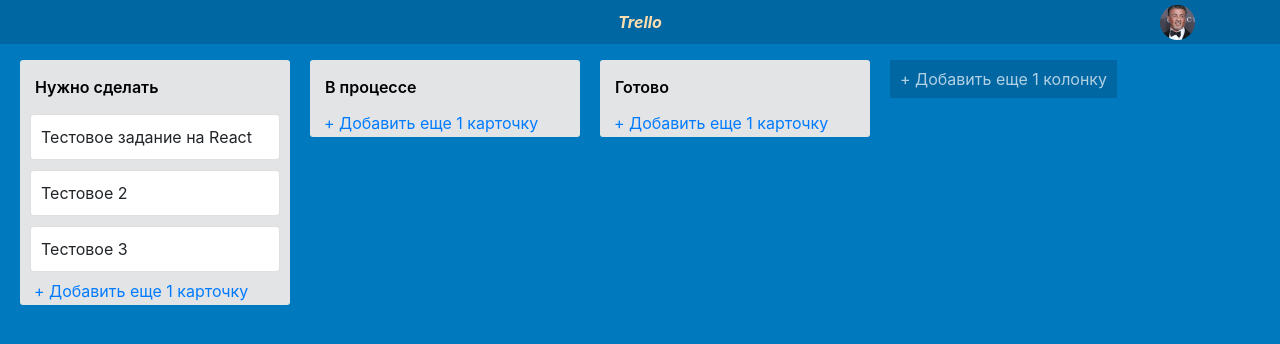
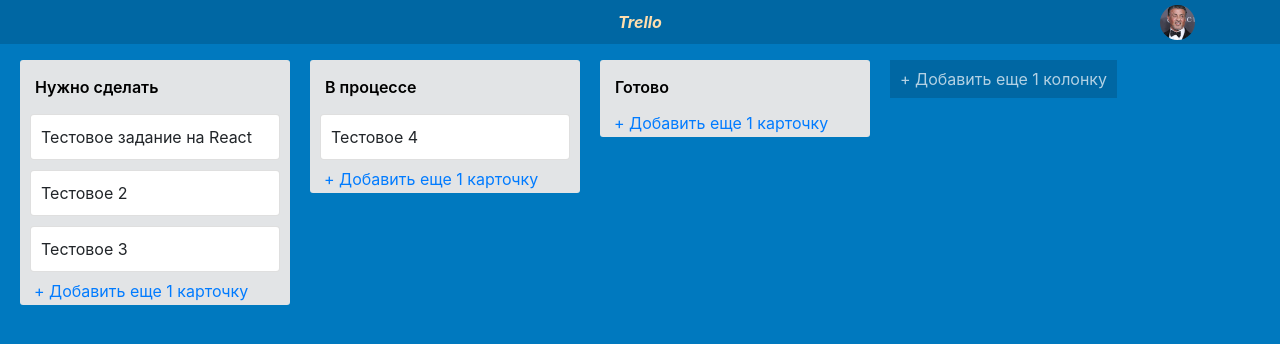
Before and after one commit to fenyagg/Trello, a React (Create React App) app: page / in a window 1280 px wide. Shown: the top 344 px of the page. Built offline with nearby package versions, Linux system fonts and the light colour scheme.

Commit message:
drag and drop между колонками

```diff
--- a/package.json
+++ b/package.json
@@ -4,6 +4,7 @@
   "private": true,
   "dependencies": {
     "bootstrap": "^4.1.3",
+    "lodash": "^4.17.10",
     "react": "^16.4.2",
     "react-dom": "^16.4.2",
     "react-redux": "^5.0.7",
--- a/src/App.js
+++ b/src/App.js
@@ -10,6 +10,8 @@
 import Column from './components/Column'
 import CardDetail from './components/CardDetail'
 
+import {clone} from 'lodash/lang';
+
 
 class App extends React.Component {
 	constructor(props) {
@@ -19,9 +21,76 @@
 			openCardColumnIndex: -1,
 			openCardIndex: -1,
 			cardPopup: false,
-			columns: columns
+			draggedCardColumnIndex: -1,
+			draggedCardIndex: -1,
+			columns: columns,
 		}
 	}
+
+	cardDragAndDrop = {
+		onDragEnd: () => {
+			this.setState({
+				'draggedCardColumnIndex': -1,
+				'draggedCardIndex': -1,
+			});
+		},
+		/**
+		 * handler calculate and change position
+		 * @param e - event
+		 * @param cardRef - dragover card node
+		 * @param overColumnIndex - dragover card column
+		 * @param overCardIndex - dragover card index
+		 */
+		onDragEnter: (e, cardRef, overColumnIndex, overCardIndex) => {
+			if (this.state.draggedCardColumnIndex === -1 ||
+				this.state.draggedCardIndex === -1 ||
+					(this.state.draggedCardColumnIndex === overColumnIndex &&
+					this.state.draggedCardIndex === overCardIndex))  return true;
+
+
+
+			// calc new position
+			let cardMiddleOffset = cardRef.current.offsetTop + (cardRef.current.offsetHeight/2);
+
+			// more than half card height, pos set after card else before
+			let posDiff = e.pageY > cardMiddleOffset ? 1 : 0;
+			// calc new index
+			let newIndex = overCardIndex + posDiff;
+
+			this.cardDragAndDrop.changeCardPosition.call(this, overColumnIndex, newIndex);
+		},
+		onDragStart: (columnIndex, cardIndex) => {
+			this.setState({
+				'draggedCardColumnIndex': columnIndex,
+				'draggedCardIndex': cardIndex,
+			});
+		},
+		onDragEnterColumnHeader: (columnIndex) => {
+			this.cardDragAndDrop.changeCardPosition.call(this, columnIndex, 0);
+		},
+		changeCardPosition(newColumn, newIndex){
+			if (this.state.draggedCardColumnIndex === newColumn &&
+				this.state.draggedCardIndex === newIndex
+			) return;
+
+			let cloneColumns = clone(this.state.columns);
+
+			newIndex = newIndex > cloneColumns[newColumn]['cards'].length-1 ? cloneColumns[newColumn]['cards'].length-1 : newIndex;
+			newIndex = newIndex < 0 ? 0 : newIndex;
+
+			// cut dragged card
+			let draggedCard = cloneColumns[this.state.draggedCardColumnIndex]['cards'].splice(this.state.draggedCardIndex, 1)[0];
+
+			// put in new column
+			cloneColumns[newColumn]['cards'].splice(newIndex, 0, draggedCard);
+
+			this.setState({
+				'draggedCardColumnIndex': newColumn,
+				'draggedCardIndex': newIndex,
+				'columns': cloneColumns
+			});
+		}
+	};
 
 	openCard = (columnIndex, cardIndex ) => {
 		this.setState({
@@ -74,6 +143,9 @@
 				column={column}
 				key={column.id}
 				index={index}
+				cardDragAndDrop={this.cardDragAndDrop}
+				draggedCardColumnIndex = {this.state.draggedCardColumnIndex}
+				draggedCardIndex = {this.state.draggedCardIndex}
 				openCard={this.openCard} />
 		});
 
@@ -86,7 +158,7 @@
 						<CardDetail
 							saveCard = {this.saveCard}
 							closeCard={this.closeCard}
-							card={columns[this.state.openCardColumnIndex]['cards'][this.state.openCardIndex] || {}} />
+							card={this.state.columns[this.state.openCardColumnIndex]['cards'][this.state.openCardIndex] || {}} />
 					) : ''}
 
 					<div className="columns-list">
--- a/src/components/Card/index.js
+++ b/src/components/Card/index.js
@@ -8,42 +8,29 @@
 		super(props)
 
 		this.state = {
-			isDragging: false,
 			cardIndex: props.cardIndex
 		};
 		this.cardRef = React.createRef();
 	}
 
-	onDragStart = cardIndex => {
-		this.setState({
-			isDragging: true
-		});
-		this.props.onCardDragStart(cardIndex);
-	};
-	onDrop = () => {
-		this.setState({
-			isDragging: false
-		});
-		this.props.onCardDrop();
-	};
 
 	render(){
-		const {card, onDragEnter, onCardClick} = this.props;
+		const {card, onCardDragStart, onDragEnter, onCardClick, isDraggable, onDragEnd} = this.props;
 		const cardClass = ['card-container'];
 
-		if (this.state.isDragging) cardClass.push('_dragging');
+		if (isDraggable) cardClass.push('_dragging');
 
 		return (
 			<article
 				className={cardClass.join(' ')}
 				ref={this.cardRef}
-				onDragEnter={e => {onDragEnter( e, this.props.cardIndex, this.cardRef)}}
+				onDragEnter={e => {onDragEnter( e, this.cardRef)}}
 				onDragLeave={() => this.setState({isDraggingOver: false})}
 				onClick={onCardClick}
 			>
 				<div className="card"
-				     onDragStart={e => this.onDragStart(this.state.cardIndex, e)}
-				     onDragEnd = {this.onDrop}
+				     onDragStart={onCardDragStart}
+				     onDragEnd = {onDragEnd}
 				     draggable="true"
 				>
 					<div className="card-title">{card.title}</div>
--- a/src/components/Card/style.css
+++ b/src/components/Card/style.css
@@ -1,7 +1,7 @@
 
 @media all {
 	.card-container {
-		padding: 5px 0;
+		padding: 5px 10px;
 	}
 
 	.card {
--- a/src/components/Column/index.js
+++ b/src/components/Column/index.js
@@ -14,50 +14,9 @@
 		this.state = {
 			columnIndex: props.index,
 			isDragging: false,
-			isDraggingOver: false,
-			draggingCardIndex: false,
-			column: column
+			column: column,
 		};
 	}
-	onCardDragStart = cardIndex => {
-		this.setState({
-			draggingCardIndex: cardIndex
-		});
-	};
-	// @todo move fn to app
-	changeCardPosition = (draggingCardIndex, newIndex) => {
-		if (typeof draggingCardIndex === 'undefined' || draggingCardIndex === newIndex) return true;
-
-		let changedColumn = this.state.column;
-
-		// delete dragging element
-		const draggingCard = changedColumn.cards.splice(draggingCardIndex, 1)[0];
-		// add in new positon
-		changedColumn.cards.splice(newIndex, 0, draggingCard);
-
-		this.setState({
-			draggingCardIndex: newIndex,
-			column: changedColumn
-		});
-	};
-	onDragEnter = (e, overCardIndex, cardRef) => {
-		let cardMiddleOffset = cardRef.current.offsetTop + (cardRef.current.offsetHeight/2);
-
-		if (this.state.draggingCardIndex === overCardIndex) return true;
-
-		// more than half card height, pos set after card else before
-		let posDiff = e.pageY > cardMiddleOffset ? 1 : 0;
-
-		let newIndex = overCardIndex + posDiff;
-		newIndex = newIndex < 0 ? 0 : (newIndex > (this.state.column.cards.length-1) ? (this.state.column.cards.length-1) : newIndex);
-
-		this.changeCardPosition(this.state.draggingCardIndex, newIndex);
-	};
-	onCardDrop = () => {
-		this.setState({
-			draggingCardIndex: false
-		});
-	};
 
 	onCardClick = cardIndex => {
 		this.props.openCard(this.state.columnIndex, cardIndex);
@@ -74,13 +33,14 @@
 	};
 
 	render(){
-		const {openCard} = this.props;
+		const {openCard, cardDragAndDrop, draggedCardColumnIndex, draggedCardIndex} = this.props;
 		const cardsList = this.state.column.cards.map((card,index) => {
 			return <Card
-				onCardDragStart={this.onCardDragStart.bind(this, index )}
-				onCardDrop = {this.onCardDrop}
-				onDragEnter={this.onDragEnter}
+				onCardDragStart={cardDragAndDrop.onDragStart.bind(this, this.state.columnIndex, index)}
+				onDragEnd = {cardDragAndDrop.onDragEnd}
+				onDragEnter={(event, cardRef) => cardDragAndDrop.onDragEnter(event, cardRef, this.state.columnIndex, index)}
 				onCardClick={this.onCardClick.bind(this, index)}
+				isDraggable={draggedCardColumnIndex === this.state.columnIndex && draggedCardIndex === index}
 				card={card}
 				cardIndex = {index}
 				key={card.id}/>
@@ -90,21 +50,26 @@
 
 		return (
 			<div className={columnClass.join(' ')} >
-				<header className="column-header">
+				<header
+					onDragEnter={cardDragAndDrop.onDragEnterColumnHeader.bind(this, this.state.columnIndex, 0)}
+					className="column-header">
 					<input className="column-title"
 					       type="text"
 					       value={this.state.column.name}
 					       onKeyDown={this.keyDownColumnName}
 					       onChange={this.changeColumnName}/>
 				</header>
-				<div className="column-cards">
+				<main className="column-cards">
 					<div className="card-list">
 						{cardsList}
 					</div>
-				</div>
-				<a href="#0"
-				   onClick={e => {e.preventDefault(); openCard(this.state.columnIndex , -1 )}}
-				   className="add-task-link">+ Добавить еще 1 карточку</a>
+				</main>
+				<footer className="column-footer">
+					<a href="#0"
+					   onClick={e => {e.preventDefault(); openCard(this.state.columnIndex , -1 )}}
+					   className="add-task-link">+ Добавить еще 1 карточку</a>
+				</footer>
+
 			</div>
 	);
 	}
--- a/src/components/Column/style.css
+++ b/src/components/Column/style.css
@@ -8,24 +8,28 @@
 		flex-direction: column;
 		max-height: 100%;
 		margin: 10px;
-		padding: 10px 10px 0;
+		padding: 0;
 		flex-shrink: 0;
 	}
 	.column._dragging {
 		opacity: .8;
 	}
 	.column-header {
-		margin-bottom: 5px;
+		padding: 10px 10px 5px;
 	}
 	.add-task-link {
 		margin: 0 -10px;
 		padding: 2px 14px;
+		display: block;
 	}
 		.add-task-link:hover {
 			background: rgba(0,0,0,.15);
 			text-decoration: none;
 		}
 
+	.column-cards {
+
+	}
 	.card-list {
 
 	}
@@ -39,4 +43,7 @@
 	.column-title:focus {
 		background-color: #fff;
 	}
+	.column-footer {
+		padding: 0 10px;
+	}
 }
--- a/src/data/columns.js
+++ b/src/data/columns.js
@@ -24,7 +24,13 @@
 	{
 		'name': 'В процессе',
 		'id': 'row-2',
-		'cards': []
+		'cards': [
+			{
+				'title': 'Тестовое 4',
+				'id': 'task-4',
+				'text': 'Детальное описание',
+			},
+		]
 	},
 	{
 		'name': 'Готово',
```
Also changed, not shown: 1 other file (tests, documents, lock files or other folders).
